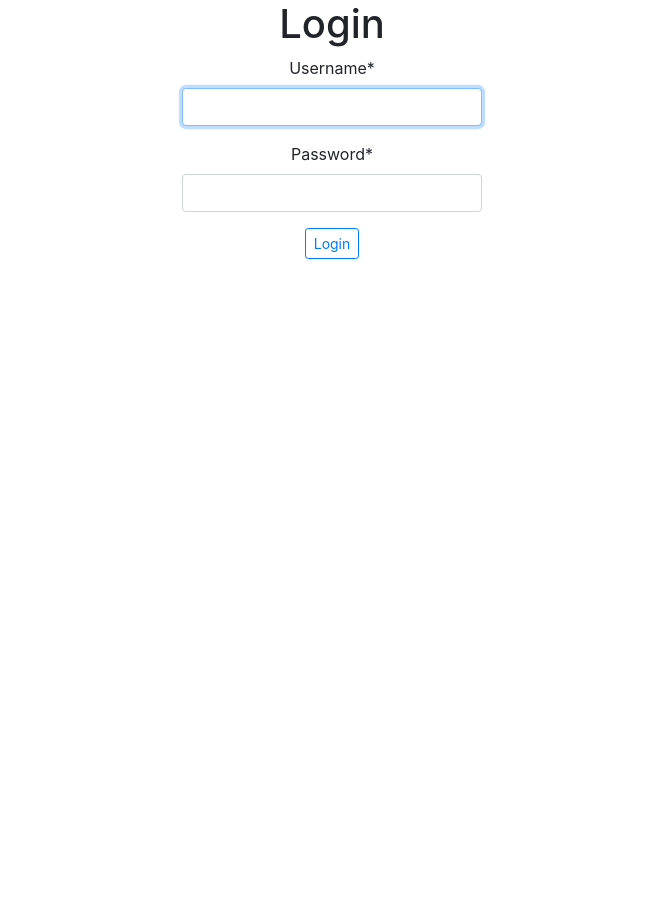
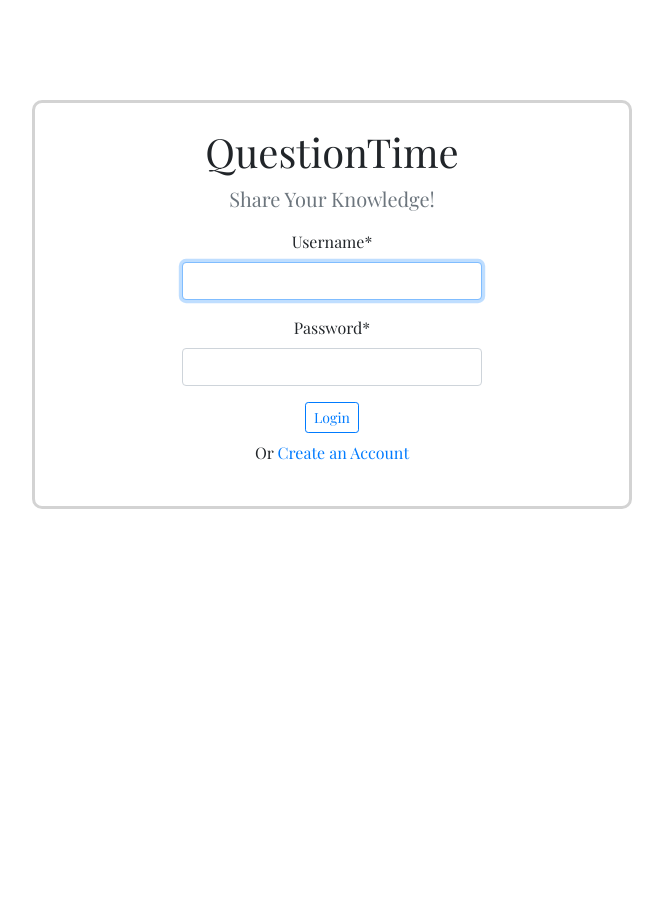
Before and after one commit to nurassanali/QuestionTime, a Django app: page /accounts/login/ in a window 1280 px wide. Shown: the whole page, without its empty margins (308-971 px from the left). Before the commit the page ends 259 px from the top, so only its background shows below. Run offline with Django 3.2, Linux system fonts and the light colour scheme; some libraries are stand-ins or nearby versions.

Commit message:
Authentication Template - CSS Styling.

```diff
--- a/QuestionTime/templates/auth_layout.html
+++ b/QuestionTime/templates/auth_layout.html
@@ -4,8 +4,13 @@
     <meta charset="UTF-8">
     <meta name="viewport" content="width=device-width, initial-scale=1.0">
     <link rel="stylesheet" href="https://stackpath.bootstrapcdn.com/bootstrap/4.3.1/css/bootstrap.min.css" integrity="sha384-ggOyR0iXCbMQv3Xipma34MD+dH/1fQ784/j6cY/iJTQUOhcWr7x9JvoRxT2MZw1T" crossorigin="anonymous">
+    <link href="https://fonts.googleapis.com/css?family=Playfair+Display" rel="stylesheet">
     <title>Question time</title>
     <style>
+        html, body {
+            height: 100%;
+            font-family: "Playfair Display", serif;
+        }
         .login-form-container {
             width: 300px;
             margin: auto;
@@ -14,12 +19,29 @@
             width: 400px;
             margin: auto;
         }
+
+        .outer-area {
+            margin-top: 100px;
+        }
+
+        .auth-box {
+            border: 3px solid lightgrey;
+            border-radius: 10px;
+            padding-top: 25px;
+            padding-bottom: 25px;
+            width: 600px;
+            margin: auto;
+        }
     </style>
 </head>
 <body>
-    <div class="auth-box text-center">
-        {% block content %}
-        {% endblock %}
+    <div class="outer-area">
+        <div class="auth-box text-center">
+            {% block content %}
+            {% endblock %}
+        </div>
+
     </div>
+
 </body>
 </html>
--- a/QuestionTime/templates/django_registration/registration_form.html
+++ b/QuestionTime/templates/django_registration/registration_form.html
@@ -11,5 +11,6 @@
             Create Account
         </button>
     </form>
+    <p class="mt-2">Or <a href="{% url 'login' %}">Login</a></p>
 </div>
 {% endblock %}
--- a/QuestionTime/templates/registration/login.html
+++ b/QuestionTime/templates/registration/login.html
@@ -2,7 +2,8 @@
 {% load crispy_forms_tags %}
 
 {% block content %}
-<h1>Login</h1>
+<h1>QuestionTime</h1>
+<p class="lead text-muted">Share Your Knowledge!</p>
 <div class="login-form-container">
     <form method="POST">
         {% csrf_token %}
@@ -11,5 +12,6 @@
             Login
         </button>
     </form>
+    <p class="mt-2">Or <a href="{% url 'django_registration_register' %}">Create an Account</a></p>
 </div>
 {% endblock %}
```
Also changed, not shown: QuestionTime/db.sqlite3.
